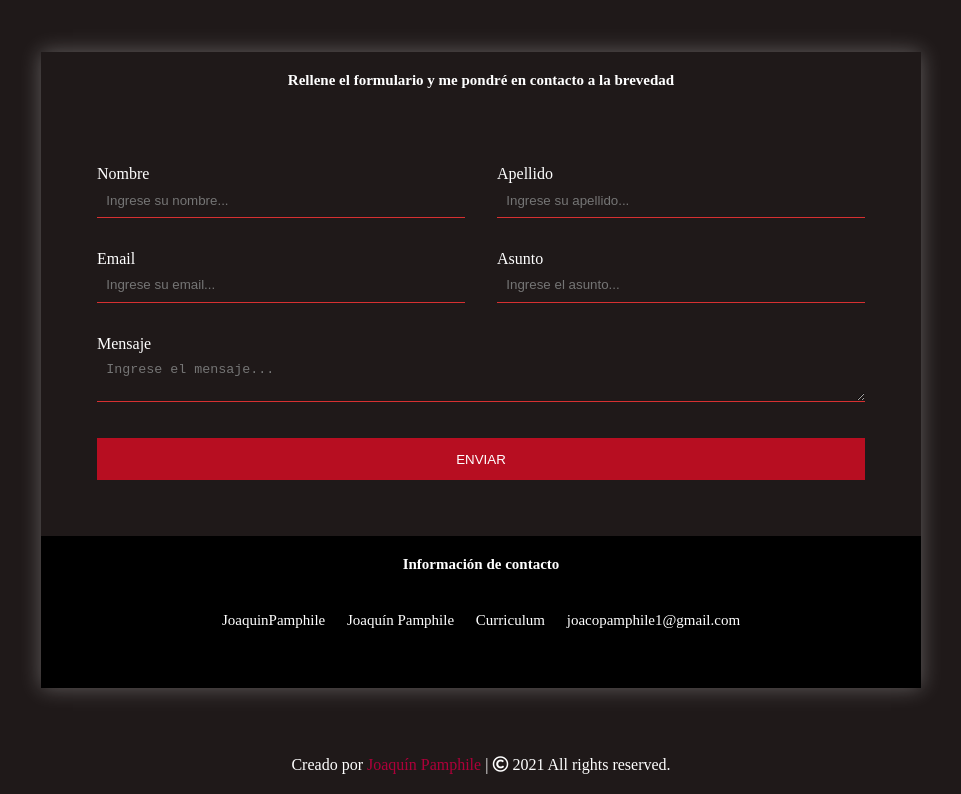
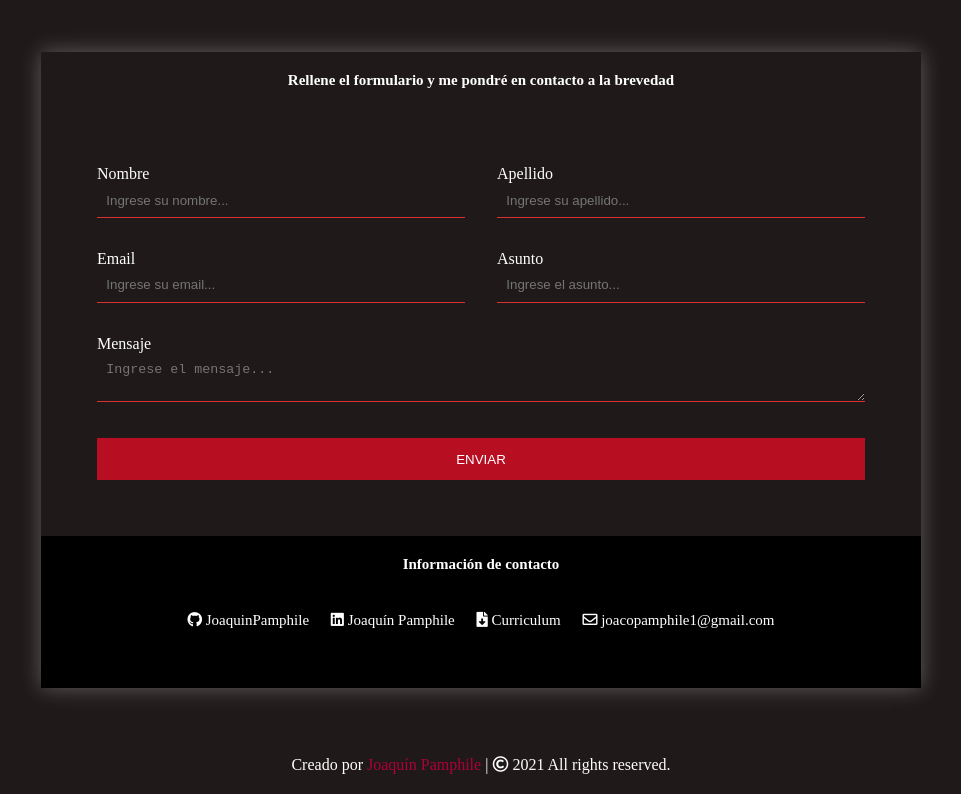
Before and after one commit to JoaquinPamphile/joaquinpamphile.com, a plain HTML site: page index.html in a window 1280 px wide. Shown: the part 3948-4742 px from the top of the page, without its empty margins (159-1120 px from the left). Drawn offline with nearby package versions, Linux system fonts and the light colour scheme.

Commit message:
Iconos github, linkedin, etc

```diff
--- a/index.html
+++ b/index.html
@@ -154,10 +154,10 @@
             <div class="info-contacto">
                 <h4>Información de contacto</h4>
                 <ul class="contactos-icons">
-                    <li><a href="https://github.com/JoaquinPamphile" target="_blank" class="icon-github" >   JoaquinPamphile</a></li>
-                    <li><a href="https://www.linkedin.com/in/joaqu%C3%ADn-pamphile-408bba1a3/" target="_blank" class="icon-linkedin">   Joaquín Pamphile</a></li>
-                    <li><a href="#" target="_blank" class="icon-profile">   Curriculum</a></li>
-                    <li><a href="#" target="_blank" class="icon-google2"> joacopamphile1@gmail.com</a></li>
+                    <li><i class="fab fa-github"></i><a href="https://github.com/JoaquinPamphile" target="_blank" class="icon-github" >   JoaquinPamphile</a></li>
+                    <li><i class="fab fa-linkedin"></i><a href="https://www.linkedin.com/in/joaqu%C3%ADn-pamphile-408bba1a3/" target="_blank" class="icon-linkedin">   Joaquín Pamphile</a></li>
+                    <li><i class="fas fa-file-download"></i><a href="#" target="_blank" class="icon-profile">   Curriculum</a></li>
+                    <li><i class="far fa-envelope"></i><a href="#" target="_blank" class="icon-google2"> joacopamphile1@gmail.com</a></li>
                 </ul>
             </div>
         </div>
```
